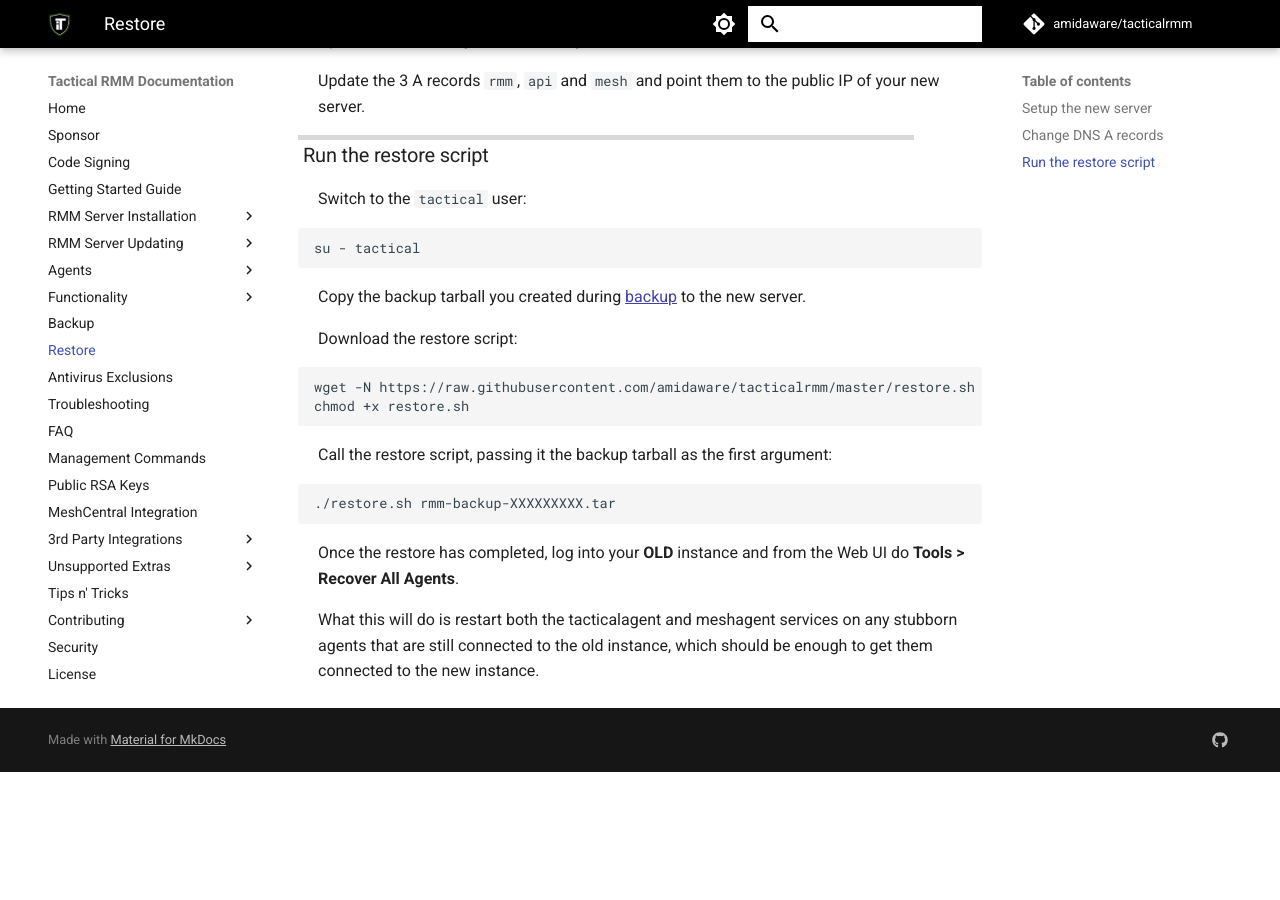
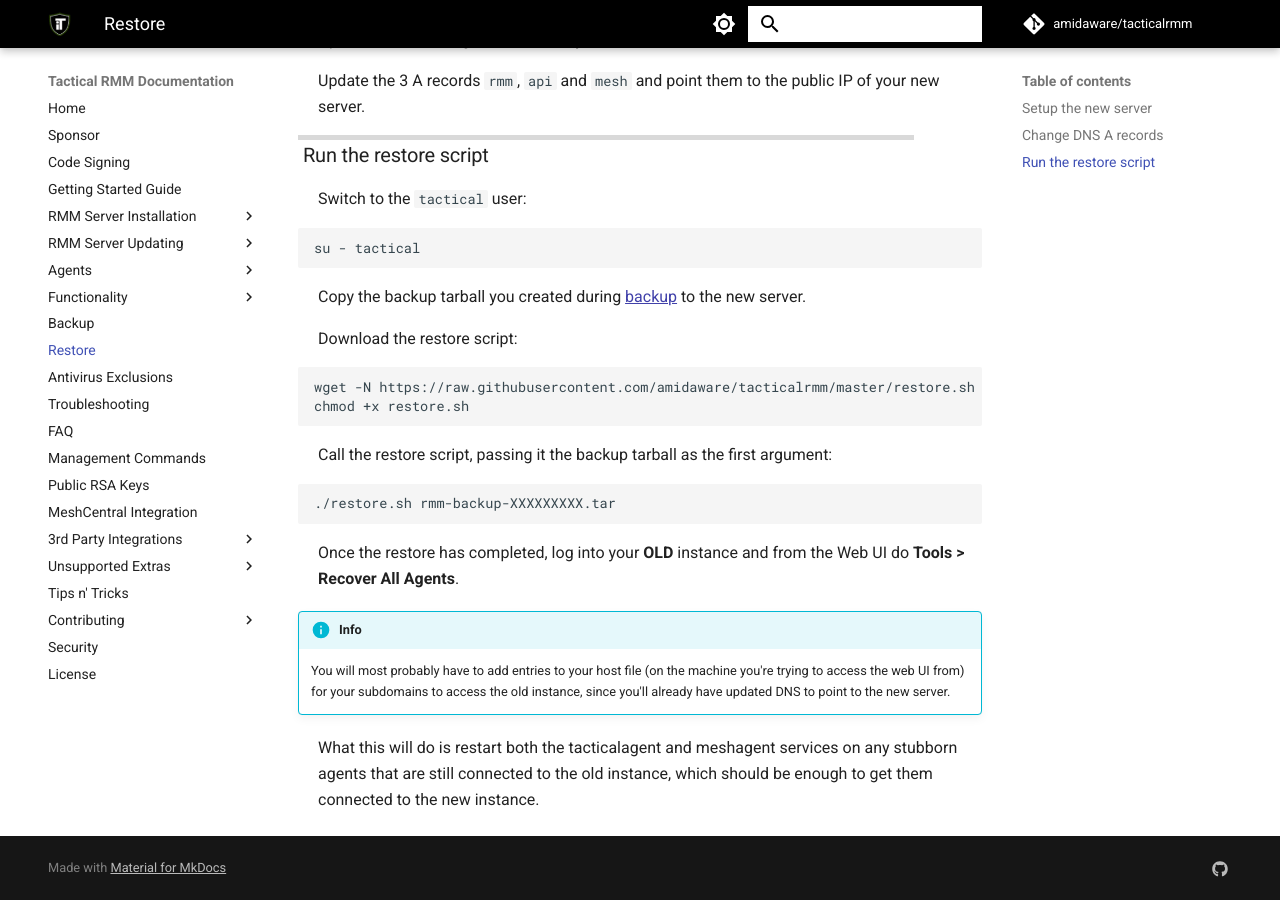
Before and after one commit to amidaware/trmm-docs, an MkDocs documentation site: the page built from docs/restore.md, in a window 1280 px wide and 900 px high, scrolled down 698 px. Built offline with MkDocs 1.6.1 and Material for MkDocs 9.7.7, drawn with Linux system fonts in a browser that asks for light colours; comment, search, counter and statistics services are not loaded; before the commit the page ends 1470 px from its top, so only the background shows below that.

Commit message:
add note about hosts file for restore

```diff
--- a/docs/restore.md
+++ b/docs/restore.md
@@ -45,4 +45,7 @@
 
 Once the restore has completed, log into your **OLD** instance and from the Web UI do **Tools > Recover All Agents**.
 
+!!!info
+    You will most probably have to add entries to your host file (on the machine you're trying to access the web UI from) for your subdomains to access the old instance, since you'll already have updated DNS to point to the new server.
+
 What this will do is restart both the tacticalagent and meshagent services on any stubborn agents that are still connected to the old instance, which should be enough to get them connected to the new instance.
```
